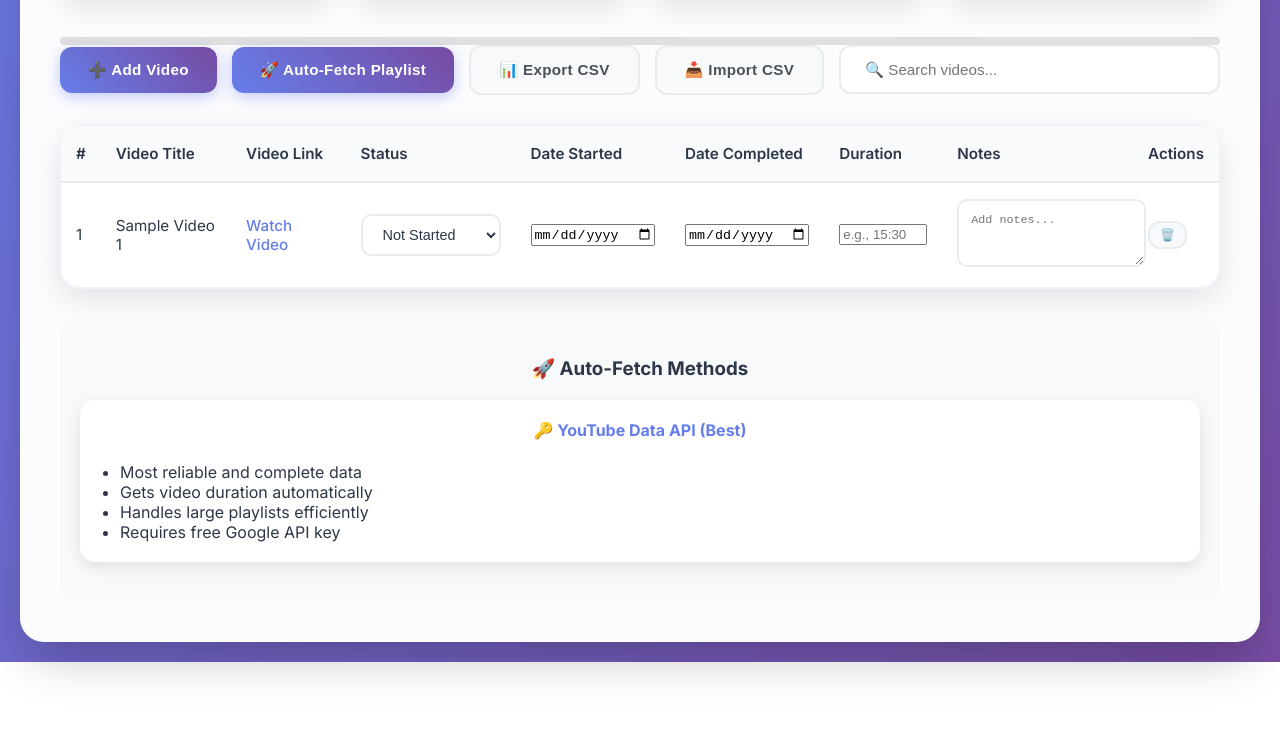
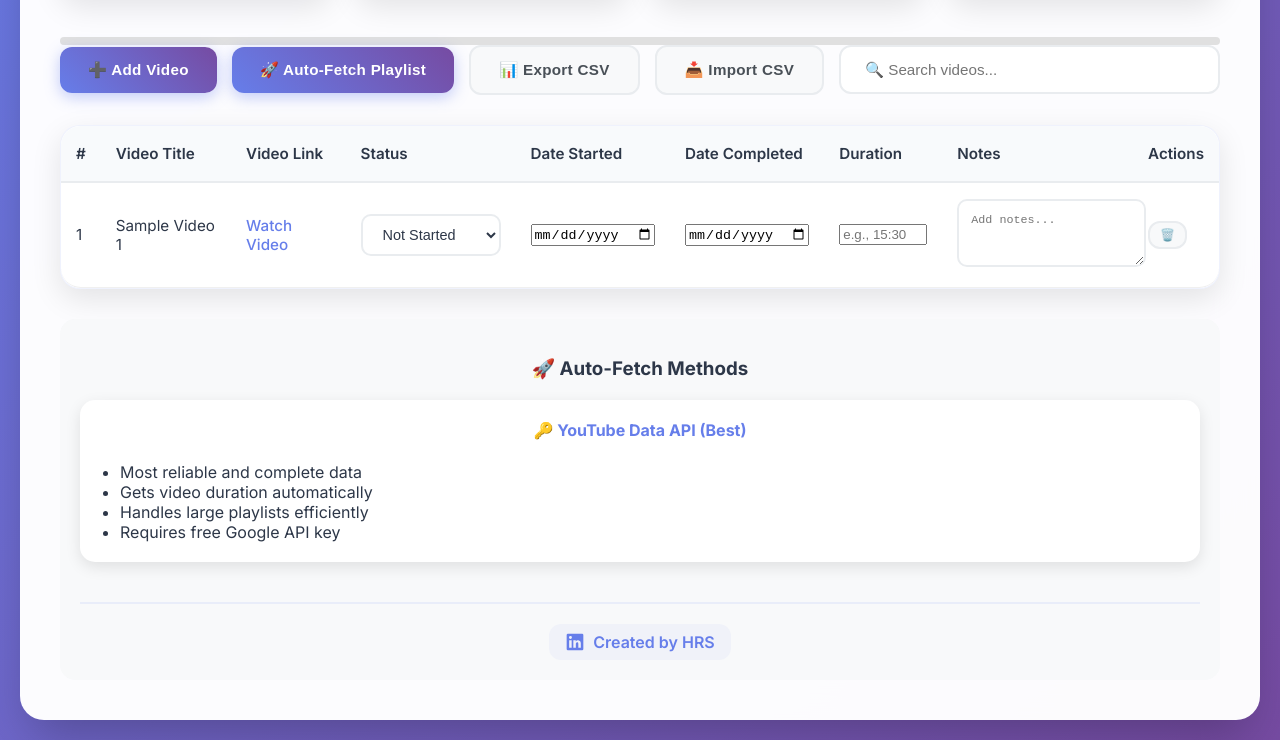
Before and after one commit to HrsFlex/Youtube-Paglu, a website: page index.html in a window 1280 px wide. Shown: the part 375-1115 px from the top of the page. Before the commit the page ends 1037 px from the top, so only its background shows below. Drawn offline with Linux system fonts and the light colour scheme.

Commit message:
Signature

```diff
--- a/index.html
+++ b/index.html
@@ -119,6 +119,16 @@
                 <li>Copy your API key and use it in the Auto-Fetch feature</li>
             </ol>
         </div> -->
+        </div>
+
+        <div class="signature">
+            <a href="https://www.linkedin.com/in/harsh-kumar-b0b879245/" target="_blank">
+                <svg xmlns="http://www.w3.org/2000/svg" viewBox="0 0 24 24" fill="currentColor">
+                    <path d="M20.5 2h-17A1.5 1.5 0 002 3.5v17A1.5 1.5 0 003.5 22h17a1.5 1.5 0 001.5-1.5v-17A1.5 1.5 0 0020.5 2zM8 19H5v-9h3zM6.5 8.25A1.75 1.75 0 118.3 6.5a1.78 1.78 0 01-1.8 1.75zM19 19h-3v-4.74c0-1.42-.6-1.93-1.38-1.93A1.74 1.74 0 0013 14.19a.66.66 0 000 .14V19h-3v-9h2.9v1.3a3.11 3.11 0 012.7-1.4c1.55 0 3.36.86 3.36 3.66z"></path>
+                </svg>
+                Created by HRS
+            </a>
+        </div>
     </div>
 
     <!-- Add Video Modal -->
--- a/styles.css
+++ b/styles.css
@@ -528,6 +528,36 @@ tr:hover {
     transition: width 0.8s cubic-bezier(0.16, 1, 0.3, 1);
 }
 
+.signature {
+    text-align: center;
+    margin-top: 40px;
+    padding-top: 20px;
+    border-top: 2px solid rgba(102, 126, 234, 0.1);
+}
+
+.signature a {
+    display: inline-flex;
+    align-items: center;
+    gap: 8px;
+    color: #667eea;
+    text-decoration: none;
+    font-weight: 600;
+    padding: 8px 16px;
+    border-radius: 12px;
+    transition: all 0.3s ease;
+    background: rgba(102, 126, 234, 0.05);
+}
+
+.signature a:hover {
+    background: rgba(102, 126, 234, 0.1);
+    transform: translateY(-2px);
+}
+
+.signature a svg {
+    width: 20px;
+    height: 20px;
+}
+
 @media (max-width: 768px) {
     body {
         padding: 10px;
```
